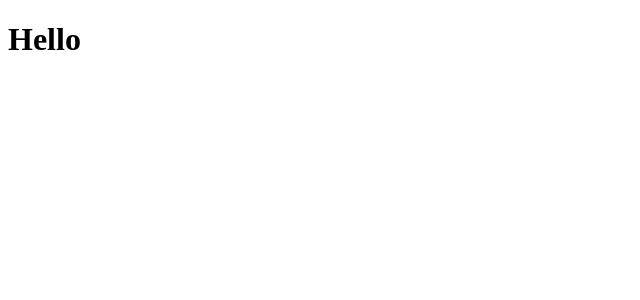
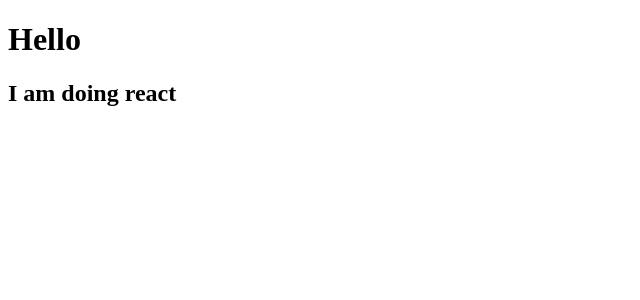
Before and after one commit to masudrana2803/react, a React (Vite) app: page / in a window 1280 px wide. Shown: the top 300 px of the page, without its empty margins (0-640 px from the left). Built offline with nearby package versions, Linux system fonts and the light colour scheme.

Commit message:
filesCreated

```diff
--- a/src/App.jsx
+++ b/src/App.jsx
@@ -1,9 +1,21 @@
 import React from 'react'
+import './assets/react.svg'
+
+
+import './App.css'
+// import './components/Aboutme'
+import './components/Banner'
+import './components/Footer'
+import './components/Navbar'
+import './components/Aboutme'
+
+
 
 const App = () => {
   return (
     <div>
       <h1>Hello</h1>
+      <h2>I am doing react</h2>
     </div>
   )
 }
```
